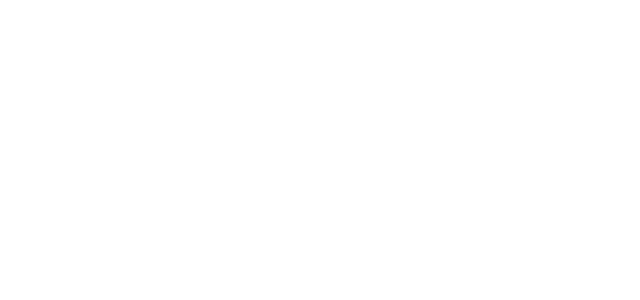
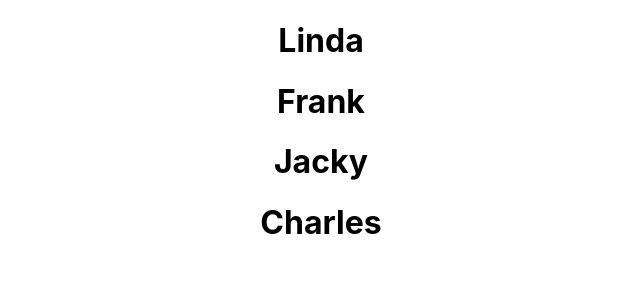
Before and after one commit to javierblancodev/monster-cards, a React (Create React App) app: page / in a window 1280 px wide. Shown: the top 300 px of the page, without its empty margins (319-959 px from the left). Built offline with nearby package versions, Linux system fonts and the light colour scheme.

Commit message:
display multiple h1 elements through map

```diff
--- a/src/App.js
+++ b/src/App.js
@@ -5,14 +5,33 @@
   // the constructor is the first method to be called when a component is render
   constructor() {
     super();
+
     this.state = {
-      name: "Javier",
-      company: "J.P Morgan",
+      monsters: [
+        {
+          name: "Linda",
+        },
+        {
+          name: "Frank",
+        },
+        {
+          name: "Jacky",
+        },
+        {
+          name: "Charles",
+        },
+      ],
     };
   }
 
   render() {
-    return <div className="App"></div>;
+    return (
+      <div className="App">
+        {this.state.monsters.map((monster) => {
+          return <h1>{monster.name}</h1>;
+        })}
+      </div>
+    );
   }
 }
 
```
